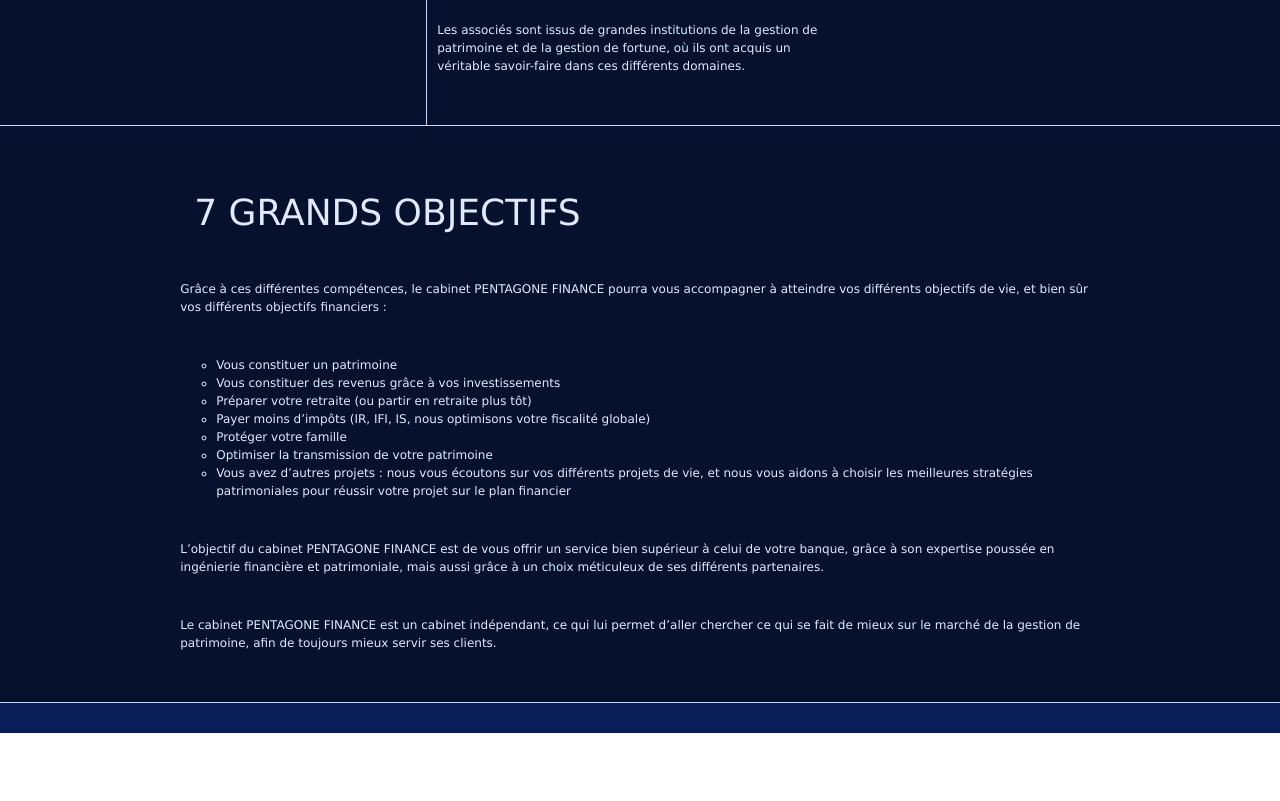
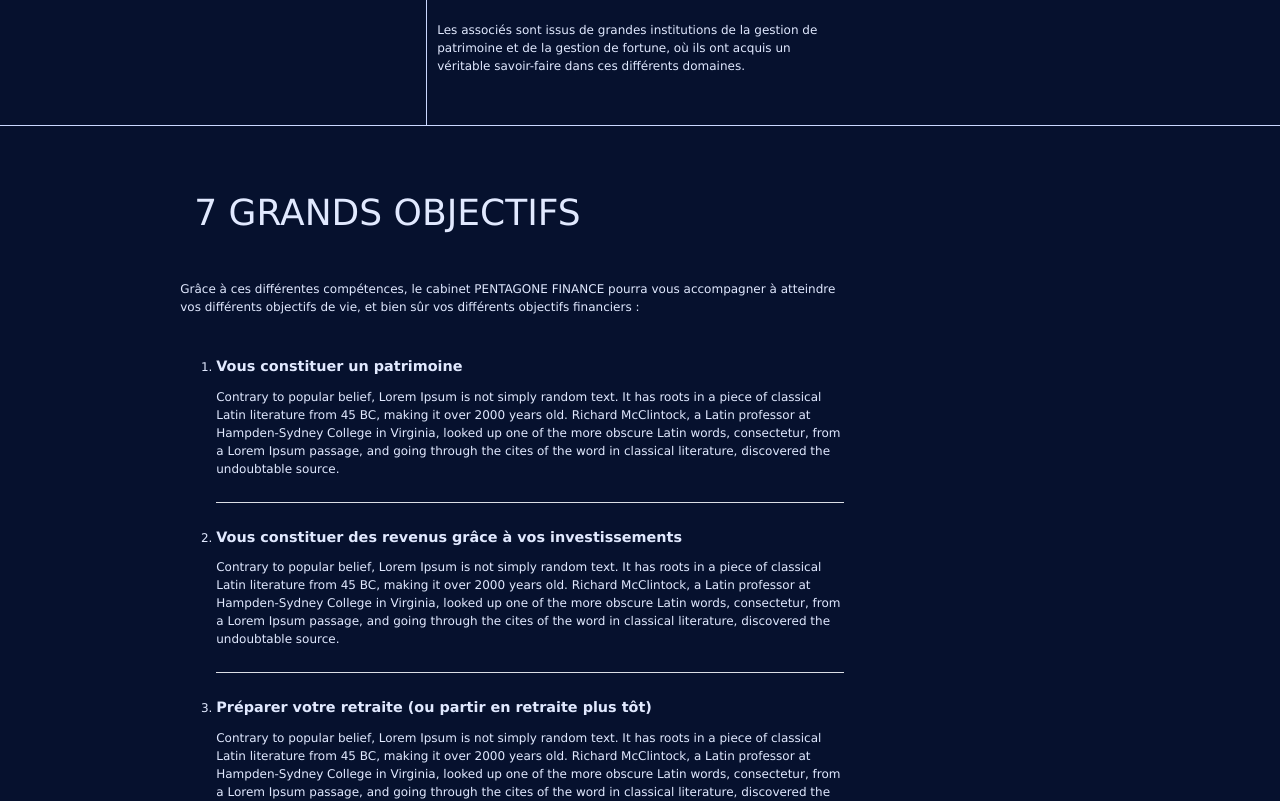
Before and after one commit to sachabz/Pentagone, a Vue app: page /cabinet in a window 1280 px wide. Shown: the part 860-1661 px from the top of the page. Before the commit the page ends 1593 px from the top, so only its background shows below. Built offline with nearby package versions, Linux system fonts and the light colour scheme.

Commit message:
Changed design cabinet page

```diff
--- /dev/null
+++ b/src/components/Utils/DynamiqueList.vue
@@ -0,0 +1,43 @@
+<template>
+  <div>
+    <ul>
+      <li v-for="(row, index) of rows" :key="index">
+        <h2>{{ row.title }}</h2>
+        <p>{{ row.content }}</p>
+        <el-divider></el-divider>
+      </li>
+    </ul>
+  </div>
+</template>
+
+<script setup lang="ts">
+import { defineProps, withDefaults } from "vue";
+interface Row {
+  title: string;
+  content: string;
+}
+
+interface Props {
+  rows?: Row[];
+  index?: number;
+}
+withDefaults(defineProps<Props>(), {
+  index: 0,
+  rows: () => [],
+});
+
+</script>
+
+<!-- Add "scoped" attribute to limit CSS to this component only -->
+<style scoped lang="scss">
+ul {
+  list-style: decimal;
+  padding-left: 3rem;
+}
+
+h2 {
+  font-size: 1.2rem;
+  font-weight: bold;
+  padding-bottom: 10px;
+}
+</style>
--- a/src/components/Utils/Section.vue
+++ b/src/components/Utils/Section.vue
@@ -28,7 +28,7 @@ withDefaults(defineProps<Props>(), {
   border-bottom: 1px solid #cad8ff;
   &.fullpage {
     padding-left: 13.3vw;
-    padding-right: 13.3vw;
+    padding-right: 33.3vw;
     .section-content {
       border-left: none;
     }
--- a/src/views/Cabinet.vue
+++ b/src/views/Cabinet.vue
@@ -27,7 +27,7 @@
               <p>Grâce à ces différentes compétences, le cabinet PENTAGONE FINANCE pourra vous accompagner à atteindre vos différents objectifs de vie, et bien sûr vos différents objectifs financiers :</p>
             </ParagraphText>
             <ParagraphText>
-              <ParagrapheList :icon="HomeFilled" :rows="objectifs" />
+              <DynamiqueList :rows="objs" />
             </ParagraphText>
             <ParagraphText>
               <p>L’objectif du cabinet PENTAGONE FINANCE est de vous offrir un service bien supérieur à celui de votre banque, grâce à son expertise poussée en ingénierie financière et patrimoniale, mais aussi grâce à un choix méticuleux de ses différents partenaires.</p>
@@ -54,10 +54,19 @@ import { HomeFilled } from "@element-plus/icons-vue";
 import { ref } from "vue";
 import ParagraphSection from "../components/Utils/ParagraphSection.vue";
 import ParagraphText from "../components/Utils/ParagraphText.vue";
+import DynamiqueList from "@/components/Utils/DynamiqueList.vue";
 
 const expertises = ref(["Ingénierie patrimoniale", "Investissement immobilier", "Investissement financier"])
-const objectifs = ref(["Vous constituer un patrimoine", "Vous constituer des revenus grâce à vos investissements", "Préparer votre retraite (ou partir en retraite plus tôt)", "Payer moins d’impôts (IR, IFI, IS, nous optimisons votre fiscalité globale)", "Protéger votre famille", "Optimiser la transmission de votre patrimoine", "Vous avez d’autres projets : nous vous écoutons sur vos différents projets de vie, et nous vous aidons à choisir les meilleures stratégies patrimoniales pour réussir votre projet sur le plan financier"])
+const objs = ref([
 
+  { title: "Vous constituer un patrimoine", content: "Contrary to popular belief, Lorem Ipsum is not simply random text. It has roots in a piece of classical Latin literature from 45 BC, making it over 2000 years old. Richard McClintock, a Latin professor at Hampden-Sydney College in Virginia, looked up one of the more obscure Latin words, consectetur, from a Lorem Ipsum passage, and going through the cites of the word in classical literature, discovered the undoubtable source." },
+  { title: "Vous constituer des revenus grâce à vos investissements", content: "Contrary to popular belief, Lorem Ipsum is not simply random text. It has roots in a piece of classical Latin literature from 45 BC, making it over 2000 years old. Richard McClintock, a Latin professor at Hampden-Sydney College in Virginia, looked up one of the more obscure Latin words, consectetur, from a Lorem Ipsum passage, and going through the cites of the word in classical literature, discovered the undoubtable source." },
+  { title: "Préparer votre retraite (ou partir en retraite plus tôt)", content: "Contrary to popular belief, Lorem Ipsum is not simply random text. It has roots in a piece of classical Latin literature from 45 BC, making it over 2000 years old. Richard McClintock, a Latin professor at Hampden-Sydney College in Virginia, looked up one of the more obscure Latin words, consectetur, from a Lorem Ipsum passage, and going through the cites of the word in classical literature, discovered the undoubtable source." },
+  { title: "Payer moins d’impôts (IR, IFI, IS, nous optimisons votre fiscalité globale) ", content: "Contrary to popular belief, Lorem Ipsum is not simply random text. It has roots in a piece of classical Latin literature from 45 BC, making it over 2000 years old. Richard McClintock, a Latin professor at Hampden-Sydney College in Virginia, looked up one of the more obscure Latin words, consectetur, from a Lorem Ipsum passage, and going through the cites of the word in classical literature, discovered the undoubtable source." },
+  { title: "Protéger votre famille", content: "Contrary to popular belief, Lorem Ipsum is not simply random text. It has roots in a piece of classical Latin literature from 45 BC, making it over 2000 years old. Richard McClintock, a Latin professor at Hampden-Sydney College in Virginia, looked up one of the more obscure Latin words, consectetur, from a Lorem Ipsum passage, and going through the cites of the word in classical literature, discovered the undoubtable source." },
+  { title: "Optimiser la transmission de votre patrimoine", content: "Contrary to popular belief, Lorem Ipsum is not simply random text. It has roots in a piece of classical Latin literature from 45 BC, making it over 2000 years old. Richard McClintock, a Latin professor at Hampden-Sydney College in Virginia, looked up one of the more obscure Latin words, consectetur, from a Lorem Ipsum passage, and going through the cites of the word in classical literature, discovered the undoubtable source." },
+  { title: "Vous avez d’autres projets", content: "Nous vous écoutons sur vos différents projets de vie, et nous vous aidons à choisir les meilleures stratégies patrimoniales pour réussir votre projet sur le plan financier" }
+])
 </script>
 
 <style scoped>
```
